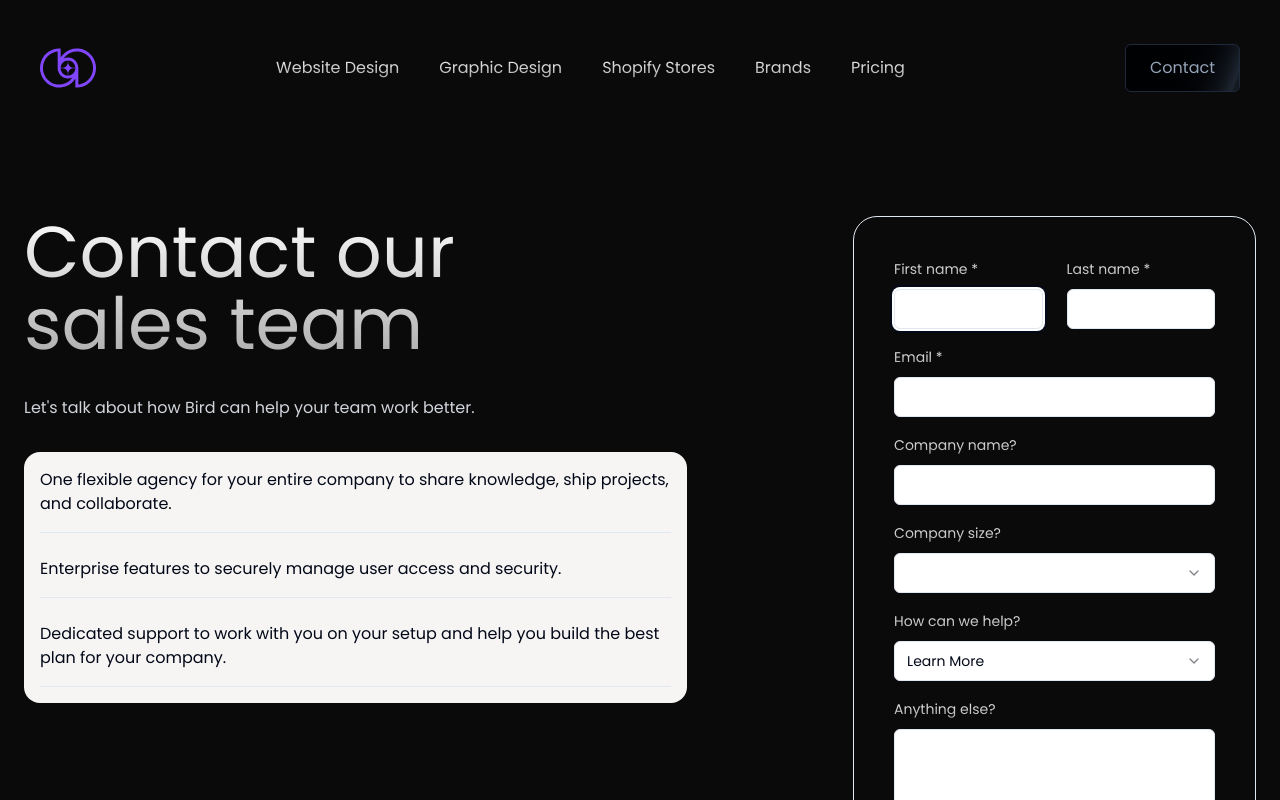
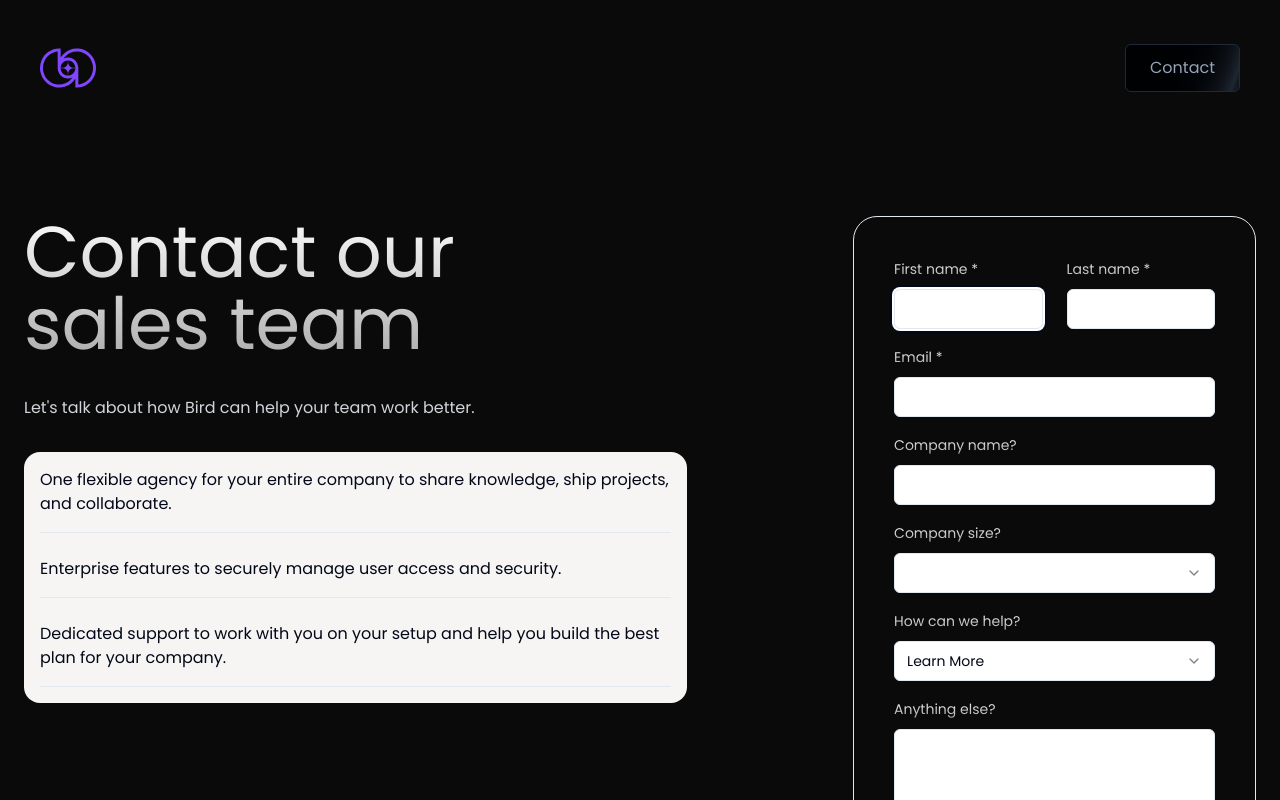
Before and after one commit to nnktz/digital-marketing-agency, a Next.js app: page /contact in a window 1280 px wide. Shown: the top 800 px of the page. Built offline with nearby package versions, Linux system fonts and the light colour scheme.

Commit message:
change navbar

```diff
--- a/app/page.tsx
+++ b/app/page.tsx
@@ -46,6 +46,7 @@ const HomePage = () => {
         scrollToGraphicDesign={scrollToGraphicDesign}
         scrollToShopifyStores={scrollToShopifyStores}
         scrollToWebsiteDesign={scrollToWebsiteDesign}
+        showItems
       />
 
       <Spotlight className="left-80 hidden md:flex" fill="white" />
--- a/components/navbar.tsx
+++ b/components/navbar.tsx
@@ -12,6 +12,7 @@ interface NavbarProps {
   scrollToGraphicDesign?: () => void
   scrollToShopifyStores?: () => void
   scrollToBrands?: () => void
+  showItems?: boolean
 }
 
 export const Navbar = ({
@@ -19,6 +20,7 @@ export const Navbar = ({
   scrollToGraphicDesign,
   scrollToShopifyStores,
   scrollToWebsiteDesign,
+  showItems = false,
 }: NavbarProps) => {
   const [isDropdownVisible, setIsDropdownVisible] = useState(false)
 
@@ -42,6 +44,7 @@ export const Navbar = ({
         />
       </Link>
 
+      {showItems && (
         <div className="hidden cursor-pointer items-center space-x-10 bg-opacity-50 bg-gradient-to-b from-neutral-50 to-neutral-400 bg-clip-text text-center text-slate-300 text-transparent md:flex">
           <div onClick={scrollToWebsiteDesign} className="hover:text-gray-50">
             Website Design
@@ -60,6 +63,7 @@ export const Navbar = ({
             Pricing
           </Link>
         </div>
+      )}
 
       <div className="flex md:hidden">
         {isDropdownVisible ? (
```
Lines whose indentation alone changed are shown as unchanged.
